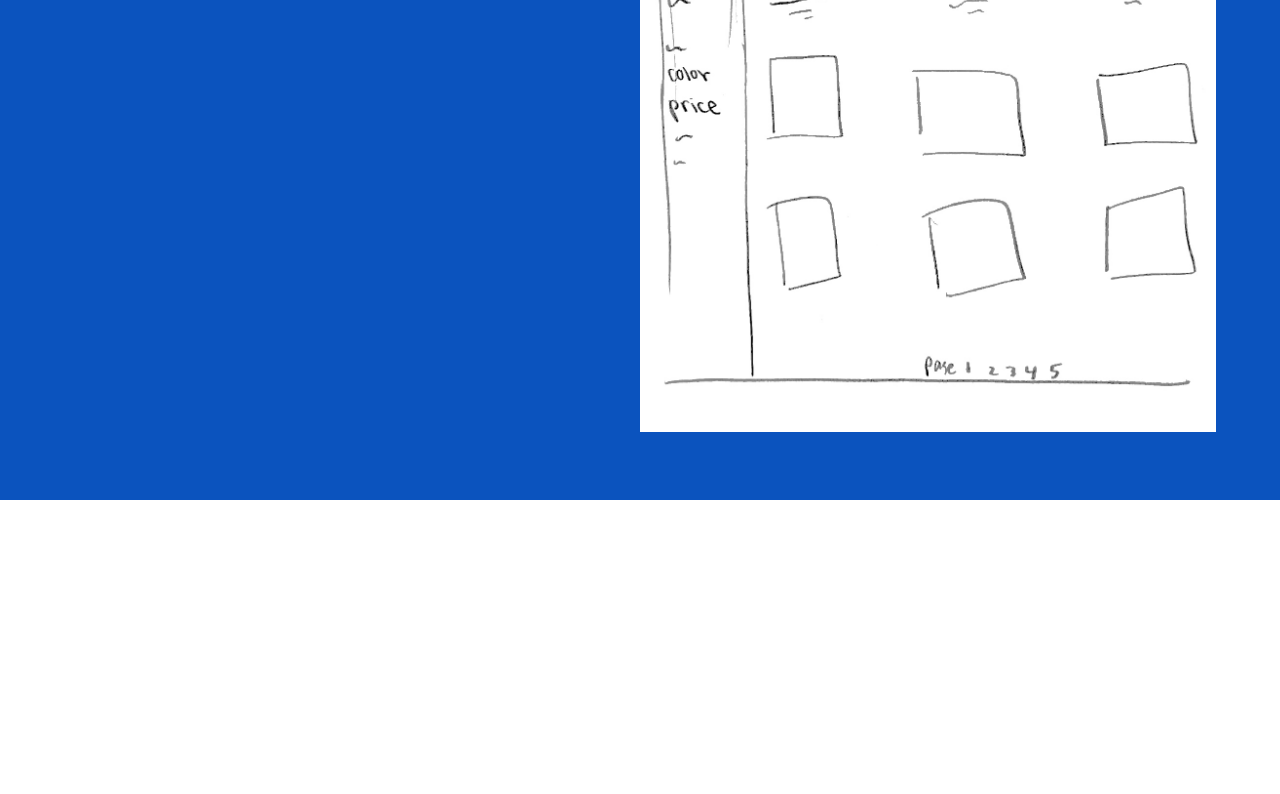
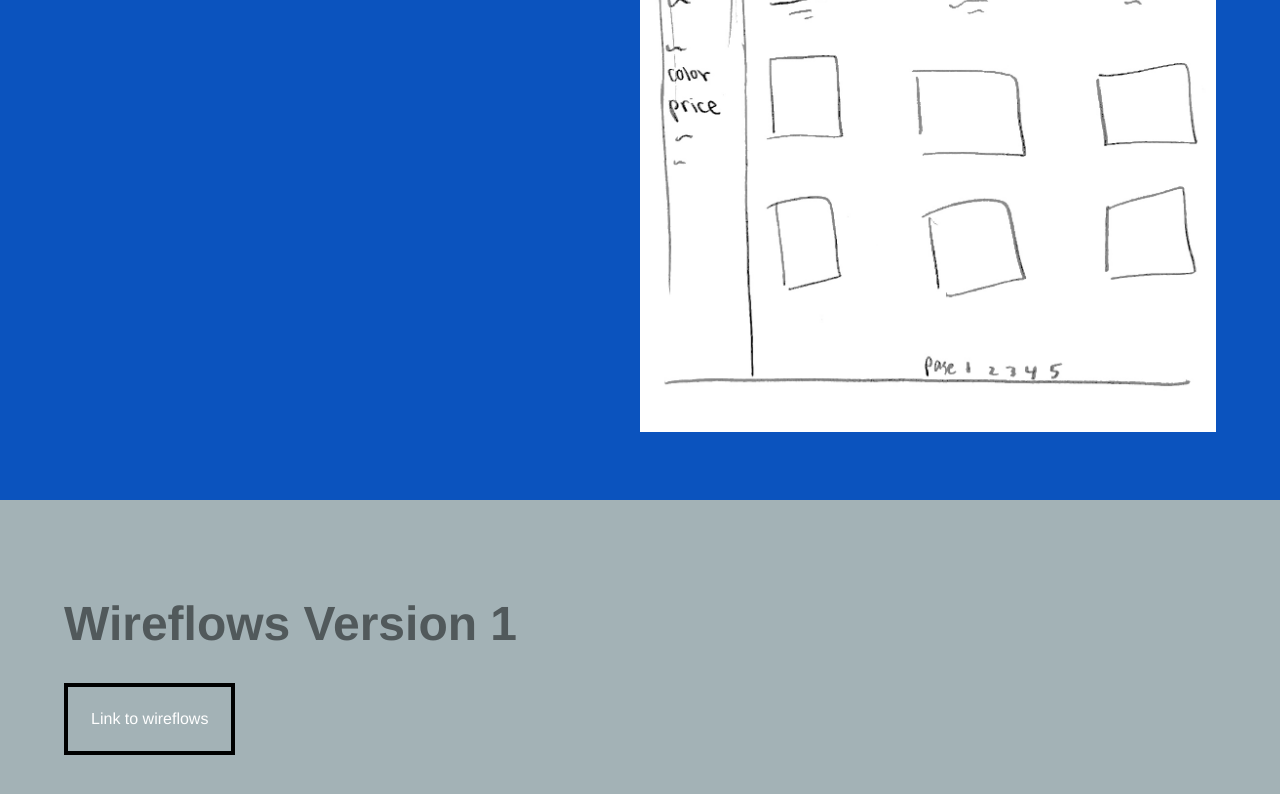
Before and after one commit to vidaj185/Core-Studio-Interaction, a plain HTML site: page pages/project2.html in a window 1280 px wide. Shown: the part 1054-1848 px from the top of the page. Before the commit the page ends 1554 px from the top, so only its background shows below. Drawn offline with Linux system fonts and the light colour scheme; a web font is replaced by a local one.

Commit message:
wireflows

```diff
--- a/pages/project2.html
+++ b/pages/project2.html
@@ -83,16 +83,11 @@
 <img src="p2sketch.jpg" alt="Sketch">
 
     </div>
-    <!-- User survey
+
     <div class='content' id='two'>
-      <h1>User survey</h1>
-      <p>Do you recycle?</p>
-      <p>Do you think it's important to recycle?</p>
-      <p>Do you think online games can be informative?</p>
-      <p>How satisfied are you regarding the amount of exposure recycling gets on the media? </p>
-      <p>Which of the following platforms does recycling get the most exposure? </p>
-      <p>When playing an online game, how do you like the platform to look? </p>
-      <a href="https://juliavidal.typeform.com/to/zP6wmI" target="new">Link to user survey link</a>
+      <h1>Wireflows Version 1</h1>
+
+      <a href="https://xd.adobe.com/view/f98341ca-1dd3-4920-5ac4-9cf394adb723-8fb2/" target="new">Link to wireflows</a>
     </div>
     <!-- Results of user survey
     <div class='content' id='three'>
```
